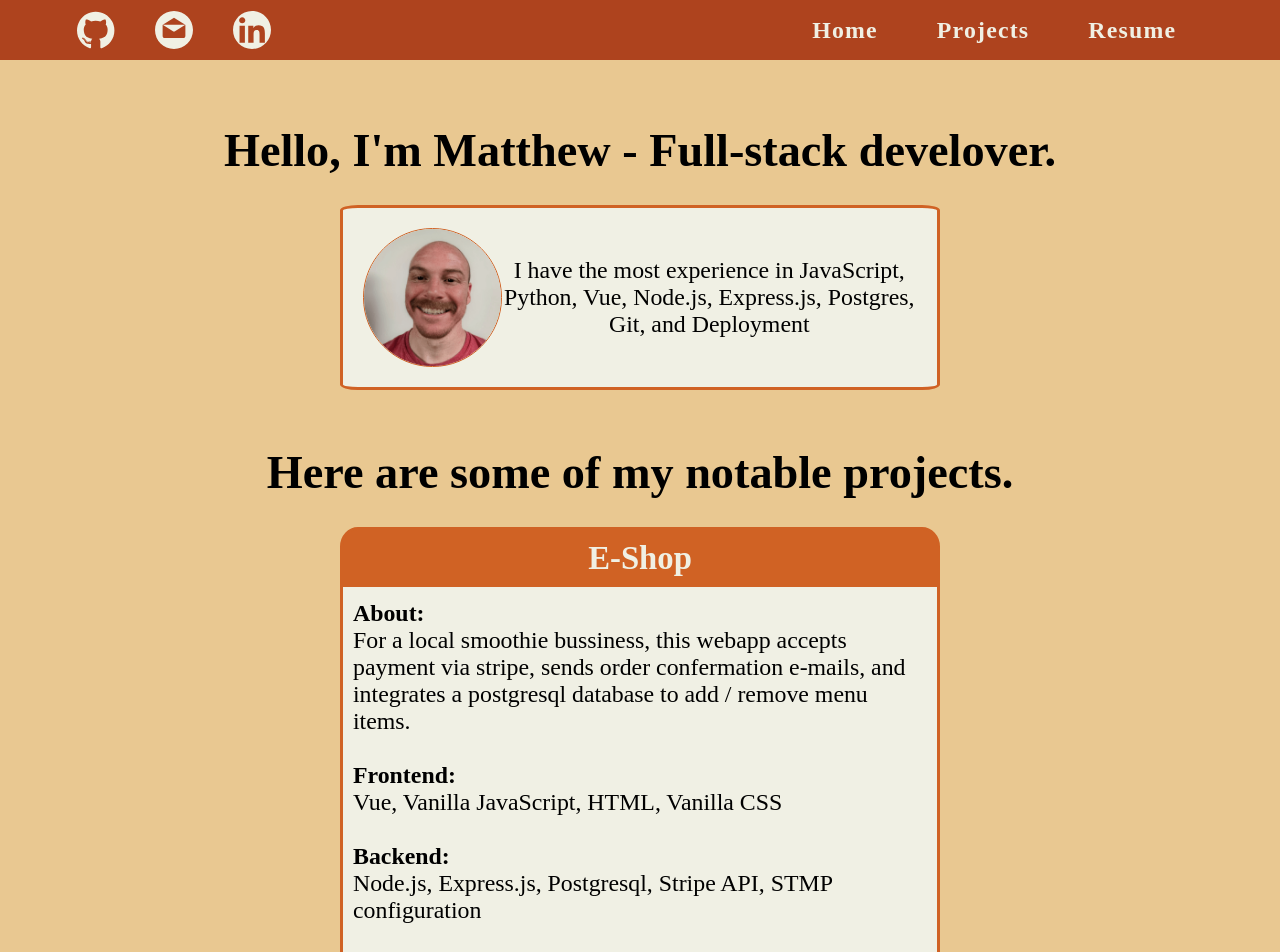
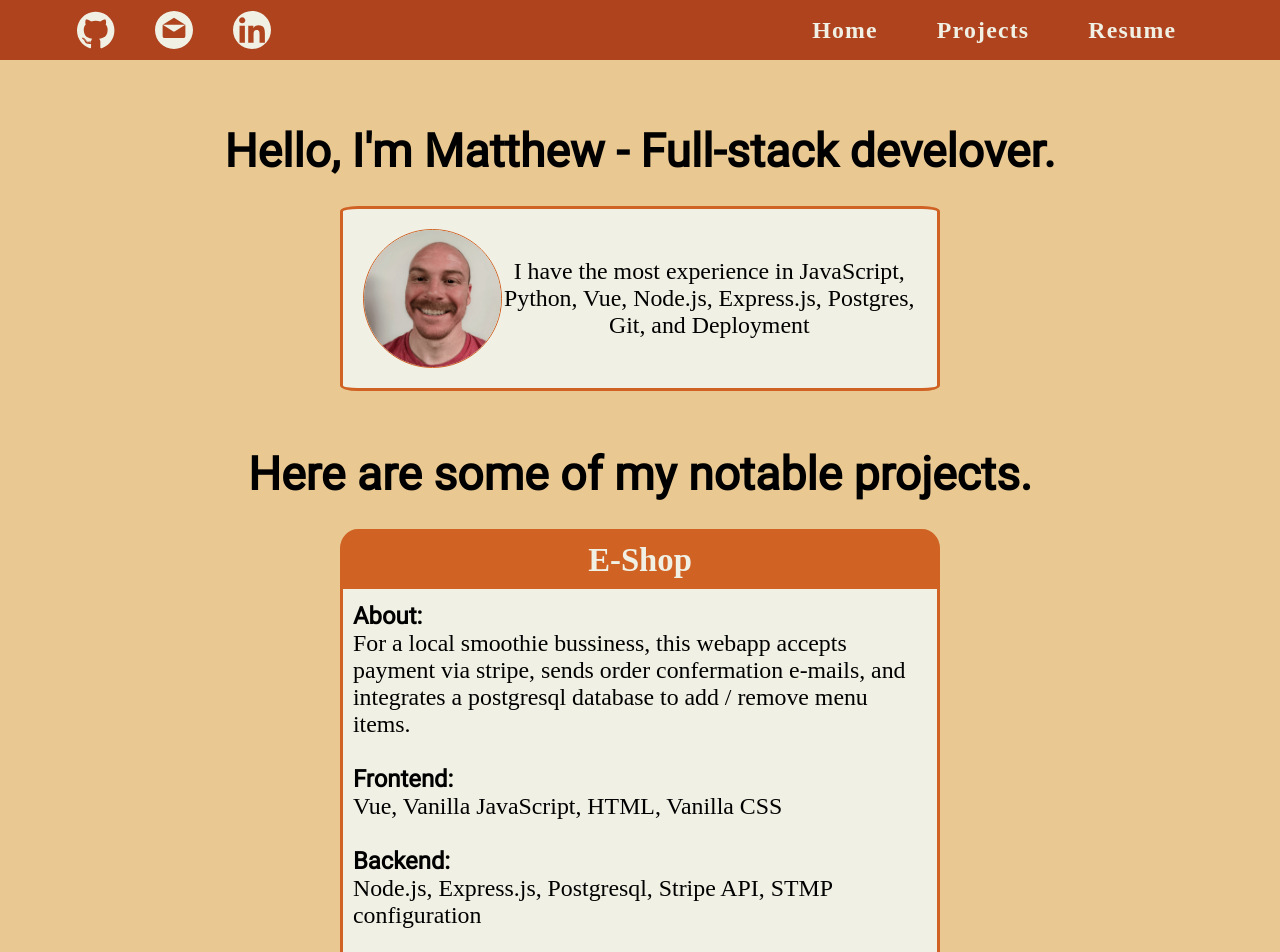
Before and after one commit to MrButak/MrButak.com, a Vue app in the folder frontend/: page / in a window 1280 px wide. Shown: the top 952 px of the page. Built offline with nearby package versions, Linux system fonts and the light colour scheme.

Commit message:
last commit befor merge into main

```diff
--- a/frontend/src/App.vue
+++ b/frontend/src/App.vue
@@ -12,7 +12,13 @@ import Projects from './components/home/Projects.vue'
 </template>
 
 <style>
+@font-face {
+  font-family: "Roboto";
+  src: local("Roboto"),
+   url(./assets/fonts/Roboto-Regular.ttf) format("truetype");
+}
 * {
+
     box-sizing: border-box;
     margin: 0px;
     padding: 0px;
@@ -29,6 +35,7 @@ import Projects from './components/home/Projects.vue'
 }
 
 .home-header {
+    font-family: Roboto;
     padding: 0 8px;
     text-align: center;
     font-size: 1.625rem;
--- a/frontend/src/components/home/Projects.vue
+++ b/frontend/src/components/home/Projects.vue
@@ -9,24 +9,24 @@
 
             <div class="project-body-text">
 
-                <p><text style="font-weight: 600">About: </text>
+                <p><text class="project-subheader">About: </text>
                     <br />
                     {{ projectArry[projectIndex].about }}
                 </p>
 
                 <p>
                     <br />
-                    <text style="font-weight: 600">Frontend: </text>
+                    <text class="project-subheader">Frontend: </text>
                     <br />{{ projectArry[projectIndex].frontend }}
                 </p>
                 <br />
                 <p>
-                    <text style="font-weight: 600">Backend: </text>
+                    <text class="project-subheader">Backend: </text>
                     <br />{{ projectArry[projectIndex].backend }}
                 </p>
                 <br />
                 <p>
-                    <text style="font-weight: 600">Other: </text>
+                    <text class="project-subheader">Other: </text>
                     <br />{{ projectArry[projectIndex].other }}
                 </p>
             </div>
@@ -63,7 +63,7 @@ let project1 = {
 };
 let project2 = {
     title: 'Stories App',
-    about: 'A server-side rendered, message-board style app with login, user sessions, an intergrated postgresql database.',
+    about: 'A server-side rendered, message-board style app with login, user sessions, and an intergrated postgresql database.',
     frontend: 'Esj, Vanilla CSS',
     backend: 'Node.js, Express.js, Postgresql',
     other: 'Git and Github for source control and storage, Heroku for deployment'
@@ -173,6 +173,10 @@ onMounted(() => {
     font-size: 1.5rem;
     font-size: clamp(1.5rem, 1.425rem + 0.375vw, 1.875rem);
 }
+.project-subheader {
+    font-family: Roboto;
+    font-weight: 600;
+}
 .project-body-text {
     width: 100%;
     background-color: #f0f0e4;
```
Also changed, not shown: frontend/src/assets/fonts/Roboto-Regular.ttf (added).
